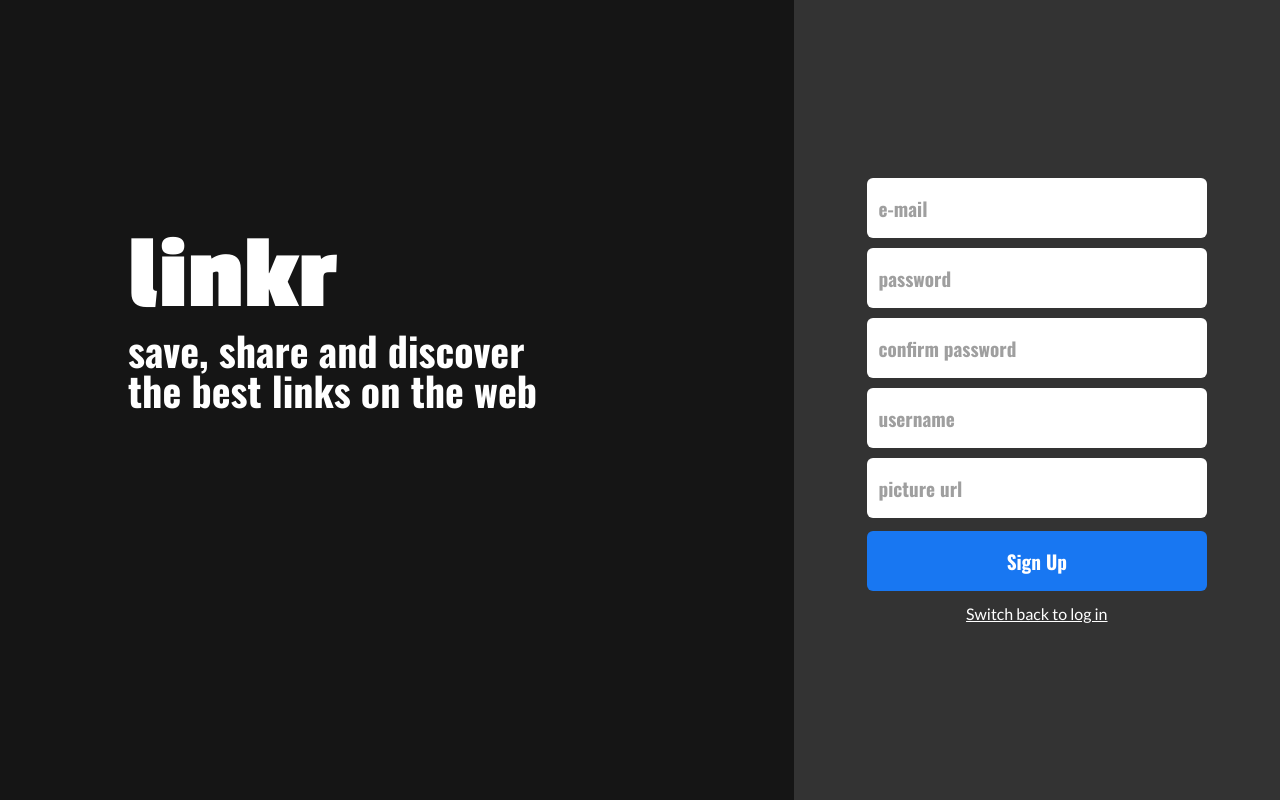
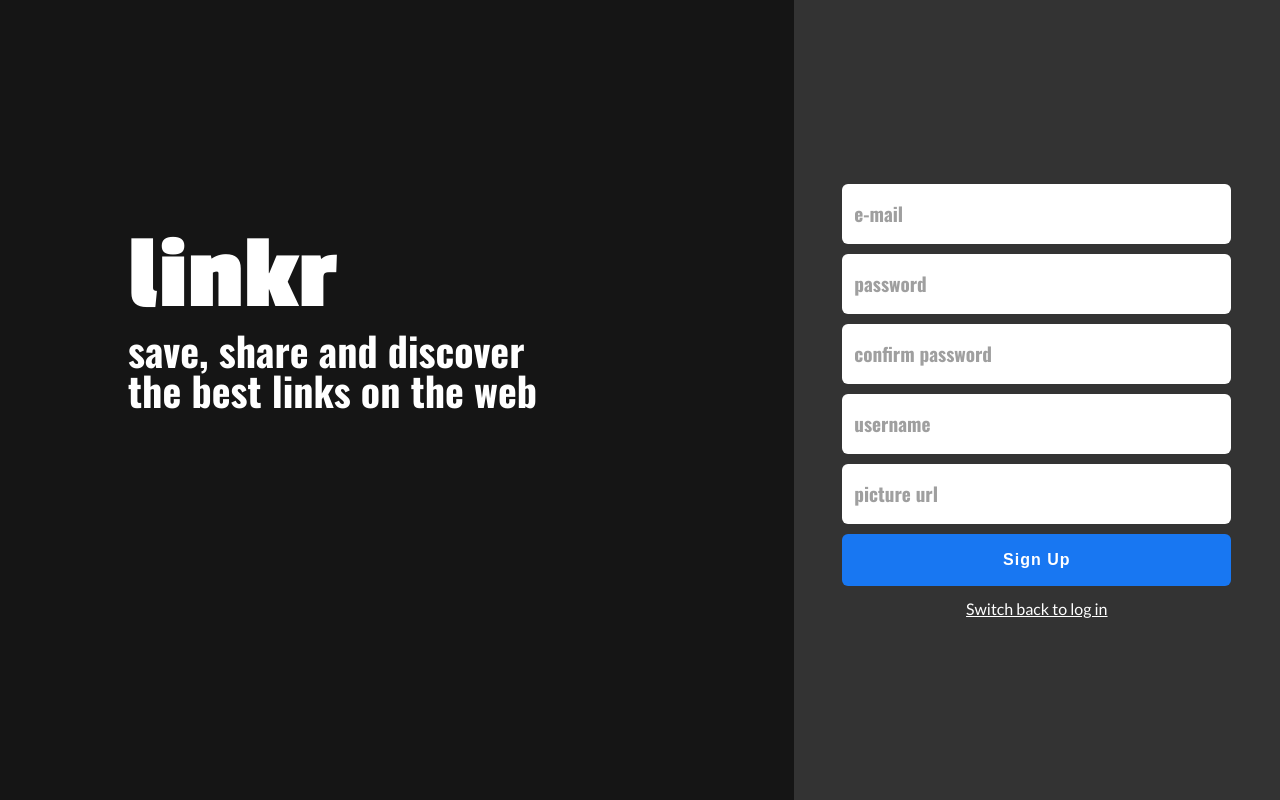
Before and after one commit to ronycastroc/linkr-front, a React (Create React App) app: page /sign-up in a window 1280 px wide. Built offline with nearby package versions, Linux system fonts and the light colour scheme.

Commit message:
style button auth routes

```diff
--- a/package.json
+++ b/package.json
@@ -3,7 +3,6 @@
   "version": "0.1.0",
   "private": true,
   "dependencies": {
-    "react-hashtag": "2.1.0",
     "axios": "^1.1.3",
     "react": "^17.0.2",
     "react-debounce-input": "^3.3.0",
--- a/src/components/HeaderLogout.js
+++ b/src/components/HeaderLogout.js
@@ -1,3 +1,4 @@
+import React from "react";
 import { useState } from "react";
 import { useNavigate } from "react-router-dom";
 import { IoChevronDownOutline, IoChevronUpOutline } from "react-icons/io5";
--- a/src/components/LogoBox.js
+++ b/src/components/LogoBox.js
@@ -1,3 +1,4 @@
+import React from "react";
 import styled from "styled-components";
 
 export default function LogoBox() {
--- a/src/components/Pages/SignIn.js
+++ b/src/components/Pages/SignIn.js
@@ -1,3 +1,4 @@
+import React from "react";
 import { useState } from "react";
 import { Link, useNavigate } from "react-router-dom";
 import { postSignIn } from "../../service/linkrService";
@@ -70,7 +71,7 @@ export default function SignIn() {
                   disabled={disabledInput}
                   />
 
-                  <button disabled={disabledInput}>Log In</button>
+                  <Button data-back="Log In" data-front="Log In" disabled={disabledInput}></Button>
 
                   <Link to="/sign-up">
                      <p>First time? Create an account!</p>
@@ -98,7 +99,7 @@ const AuthBox = styled.div`
 
 const FormContent = styled.div`
    margin: 0 auto;
-   width: 70%;
+   width: 80%;
    min-height: 50vh;
 
    input {
@@ -125,7 +126,7 @@ const FormContent = styled.div`
       font-size: 1.2rem;
     }
 
-   button {
+   /* button {
       margin-top: 3px;
       width: 100%;
       height: 60px;
@@ -144,7 +145,7 @@ const FormContent = styled.div`
    button:hover {
       transform: translateY(-3px);
       box-shadow: 0 10px 20px rgba(0, 0, 0, 0.2);
-   }
+   } */
 
    p {
       text-align: center;
@@ -155,4 +156,71 @@ const FormContent = styled.div`
    }
 `;
 
-export { AuthBox, FormContent };
+const Button = styled.button`
+   margin: 0 auto;
+   opacity: 1;
+	outline: 0;
+	background-color: #1877F2;
+	position: relative;
+	text-align: center;
+	letter-spacing: 1px;
+	display: inline-block;
+	text-decoration: none;
+   width: 100%;
+   border: none;
+   border-radius: 6px;
+   font-weight: 700;
+   cursor: pointer;
+
+	&:hover{
+
+		&:after{
+			opacity: 1;
+			transform: translateY(0) rotateX(0);
+		}
+
+		&:before{
+			opacity: 0;
+			transform: translateY(50%) rotateX(90deg);
+		}
+	}
+
+	&:after{
+      line-height: 50px;
+      height: 100%;
+		top: 0;
+		left: 0;
+		opacity: 0;
+		width: 100%;
+		color: #FFFFFF;
+		display: block;
+		transition: 0.5s;
+		position: absolute;
+		background: #151515;
+		content: attr(data-back);
+		transform: translateY(-50%) rotateX(90deg);
+      border: none;
+      border-radius: 6px;
+      font-size: 1rem;
+	}
+
+	&:before{
+      line-height: 50px;
+      width: 100%;
+		top: 0;
+		left: 0;
+		opacity: 1;
+		color: #FFFFFF;
+		display: block;
+		transition: 0.5s;
+		position: relative;
+		background: #1877F2;
+		content: attr(data-front);
+		transform: translateY(0) rotateX(0);
+      border: none;
+      font-size: 1rem;
+      border-radius: 6px;
+	}
+`;
+
+export { AuthBox, FormContent, Button };
--- a/src/components/Pages/SignUp.js
+++ b/src/components/Pages/SignUp.js
@@ -1,7 +1,8 @@
+import React from "react";
 import { Link, useNavigate } from "react-router-dom";
 import { useState } from "react";
 import { postSignUp } from "../../service/linkrService";
-import { AuthBox, FormContent } from "./SignIn";
+import { AuthBox, FormContent, Button } from "./SignIn";
 import LogoBox from "../LogoBox";
 import styled from "styled-components";
 
@@ -119,7 +120,7 @@ export default function SignUp() {
                   disabled={disabledInput}
                   />
 
-                  <button disabled={disabledInput}>Sign Up</button>
+                  <Button data-back="Sign Up" data-front="Sign Up" disabled={disabledInput}></Button>
 
                   <Link to="/">
                      <p>Switch back to log in</p>
--- a/src/components/Pages/TimeLineExample.js
+++ b/src/components/Pages/TimeLineExample.js
@@ -1,9 +1,74 @@
+import React from "react";
+import styled from "styled-components";
 import HeaderLogout from "../HeaderLogout";
 
 export default function TimeLineExample() {
     return (
         <>
             <HeaderLogout />
+
+            <Butaum data-back="oi" data-front="tchau">
+
+            </Butaum>
         </>
     )
 };
+
+const Butaum = styled.div`
+    margin: 0 auto;
+    margin-top: 200px;
+
+    opacity: 1;
+	outline: 0;
+	color: #fff;
+	line-height: 40px;
+	position: relative;
+	text-align: center;
+	letter-spacing: 1px;
+	display: inline-block;
+	text-decoration: none;
+	font-family: 'Open Sans';
+	text-transform: uppercase;
+
+	&:hover{
+
+		&:after{
+			opacity: 1;
+			transform: translateY(0) rotateX(0);
+		}
+
+		&:before{
+			opacity: 0;
+			transform: translateY(50%) rotateX(90deg);
+		}
+	}
+
+	&:after{
+		top: 0;
+		left: 0;
+		opacity: 0;
+		width: 100%;
+		color: #323237;
+		display: block;
+		transition: 0.5s;
+		position: absolute;
+		background: #adadaf;
+		content: attr(data-back);
+		transform: translateY(-50%) rotateX(90deg);
+	}
+
+	&:before{
+		top: 0;
+		left: 0;
+		opacity: 1;
+		color: #adadaf;
+		display: block;
+		padding: 0 30px;
+		line-height: 40px;
+		transition: 0.5s;
+		position: relative;
+		background: #323237;
+		content: attr(data-front);
+		transform: translateY(0) rotateX(0);
+	}
+`;
--- a/src/components/header/Header.js
+++ b/src/components/header/Header.js
@@ -1,9 +1,10 @@
+import axios from "axios"
+import {DebounceInput} from 'react-debounce-input';
 import React, { useState } from "react"
 import styled from "styled-components"
 import {IoSearchOutline} from "react-icons/io5"
 import { IconContext } from "react-icons";
-import axios from "axios"
-import {DebounceInput} from 'react-debounce-input'
+
 
 
 export default function Header(){
```
Also changed, not shown: 1 other file (tests, documents, lock files or other folders).
